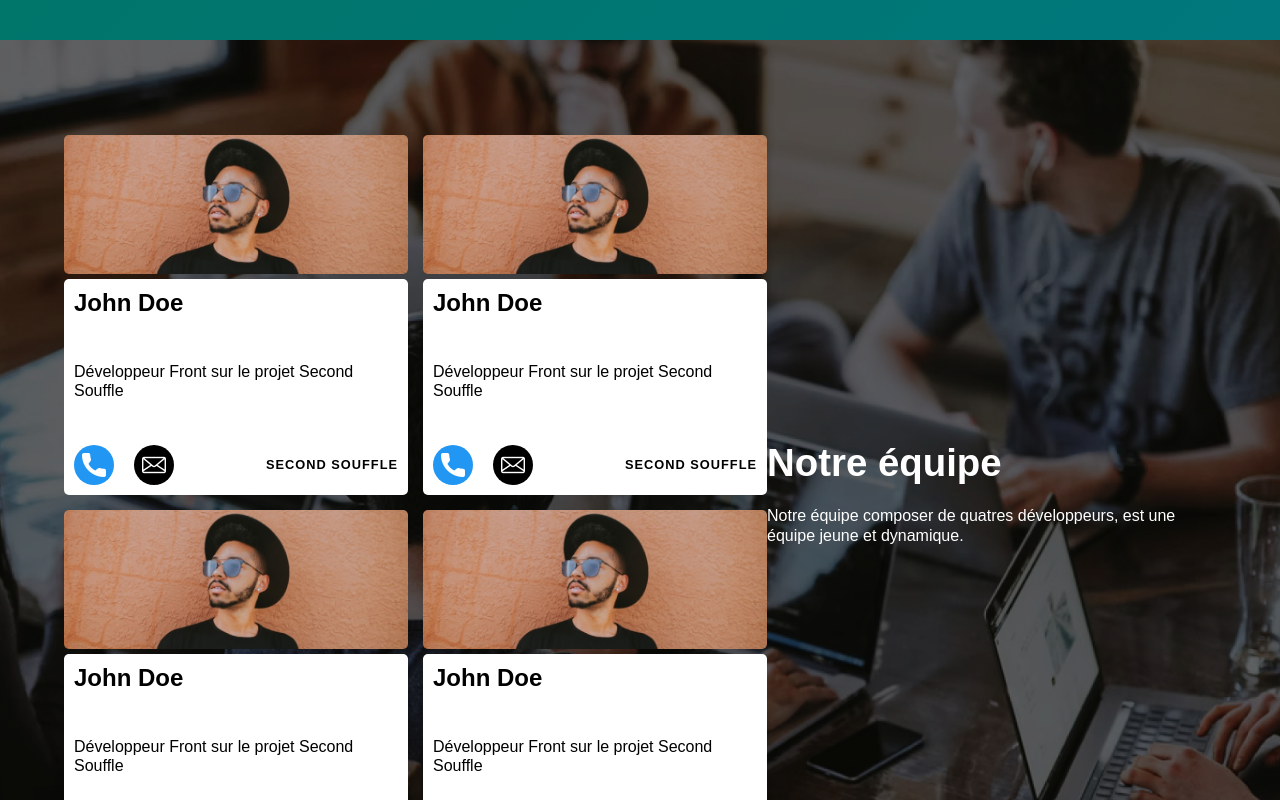
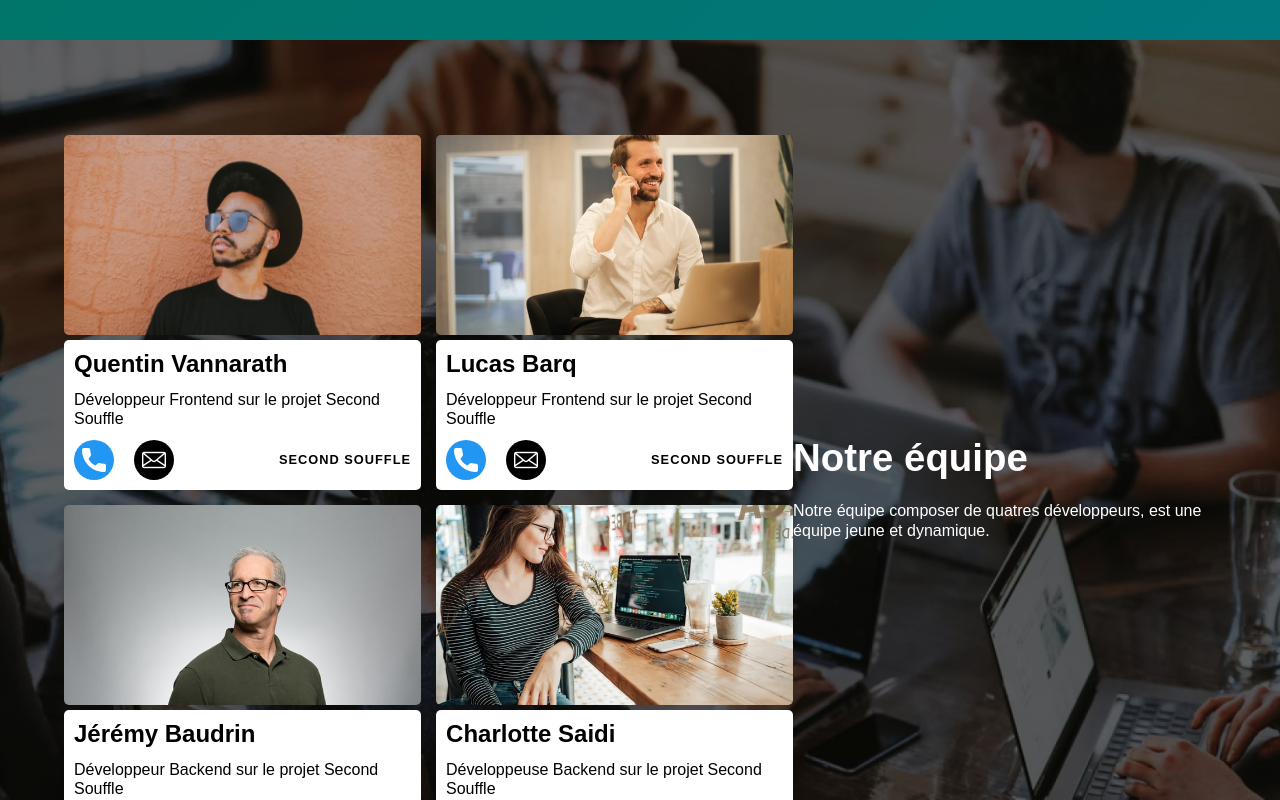
Before and after one commit to charlottesaidi/second_souffle, a Next.js app in the folder client/: page /about in a window 1280 px wide. Shown: the part 1660-2460 px from the top of the page. Built offline with nearby package versions, Linux system fonts and the light colour scheme.

Commit message:
dynamic text and images

```diff
--- a/client/src/components/AboutSection/SectionTeam/index.tsx
+++ b/client/src/components/AboutSection/SectionTeam/index.tsx
@@ -3,7 +3,6 @@ import styled from 'styled-components';
 import CardEquipe from '@components/CardEquipe';
 
 const SectionEquipe: FC = () => {
-
   return (
     <ImgJarallax>
       <BoxContent>
@@ -15,10 +14,10 @@ const SectionEquipe: FC = () => {
           </p>
         </div>
         <div className="box-card">
-          <CardEquipe />
-          <CardEquipe />
-          <CardEquipe />
-          <CardEquipe />
+          <CardEquipe surname={'Quentin'} name={'Vannarath'} image={'./assets/img/profil.jpg'} job={'Développeur Frontend'}/>
+          <CardEquipe surname={'Lucas'} name={'Barq'} image={'./assets/img/profil2.jpg'} job={'Développeur Frontend'}/>
+          <CardEquipe surname={'Jérémy'} name={'Baudrin'} image={'./assets/img/profil3.jpg'} job={'Développeur Backend'}/>
+          <CardEquipe surname={'Charlotte'} name={'Saidi'} image={'./assets/img/profil4.jpg'} job={'Développeuse Backend'}/>
         </div>
       </BoxContent>
     </ImgJarallax>
--- a/client/src/components/CardEquipe/index.tsx
+++ b/client/src/components/CardEquipe/index.tsx
@@ -2,18 +2,26 @@ import React, { FC } from 'react';
 
 import styled from 'styled-components';
 
-const CardEquipe: FC = () => {
+type Props = {
+  name: string;
+  surname: string;
+  image: string;
+  job: string;
+};
+
+const CardEquipe: FC<Props> = ({ name, surname, image, job }: Props) => {
   return (
     <Card>
       {/* top */}
-      <div className="card-image"></div>
+      {/* <div className="card-image"></div> */}
+      <CardImage image={image}/>
       {/* bottom */}
       <div className="card-content">
         {/* name */}
-        <p className="card-content__name">John Doe</p>
+        <p className="card-content__name">{ surname } { name }</p>
         {/* text */}
         <p className="card-content__text">
-          Développeur Front sur le projet Second Souffle
+          { job } sur le projet Second Souffle
         </p>
         {/* box-icon name */}
         <div className="card-content__box-icon__name">
@@ -36,18 +44,12 @@ const Card = styled.div`
   justify-content: space-between;
   margin-bottom: 20px;
 
-  .card-image,
   .card-content {
     border-radius: 5px;
   }
 
-  .card-image {
-    height: 139px;
-    background: center / cover no-repeat url("./assets/img/profil.jpg");
-  }
-
   .card-content {
-    height: 196px;
+    height: 130px;
     display: flex;
     flex-direction: column;
     justify-content: space-between;
@@ -106,4 +108,13 @@ const Card = styled.div`
   }
 `;
 
+const CardImage = styled.div<{ image: string }>`
+  border-radius: 5px;
+  height: 200px;
+  background-image: url(${({ image }) => image});
+  background-size: cover;
+  background-position: center;
+  background-repeat: no-repeat;
+`;
+
 export default CardEquipe;
```
Also changed, not shown: client/src/components/HomeSection/SectionVille/index.tsx (+6 -6 lines).
